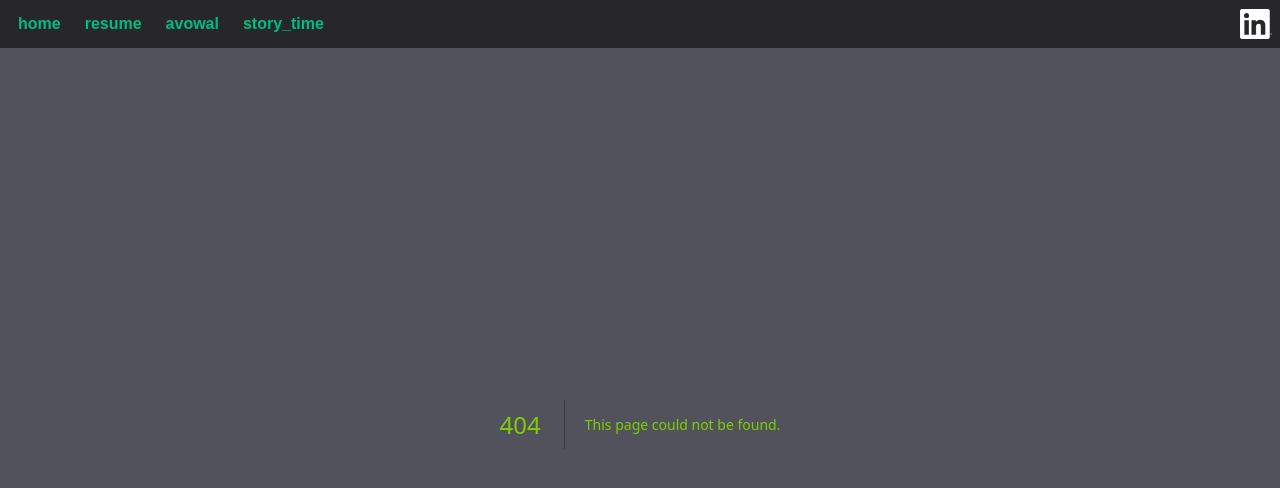
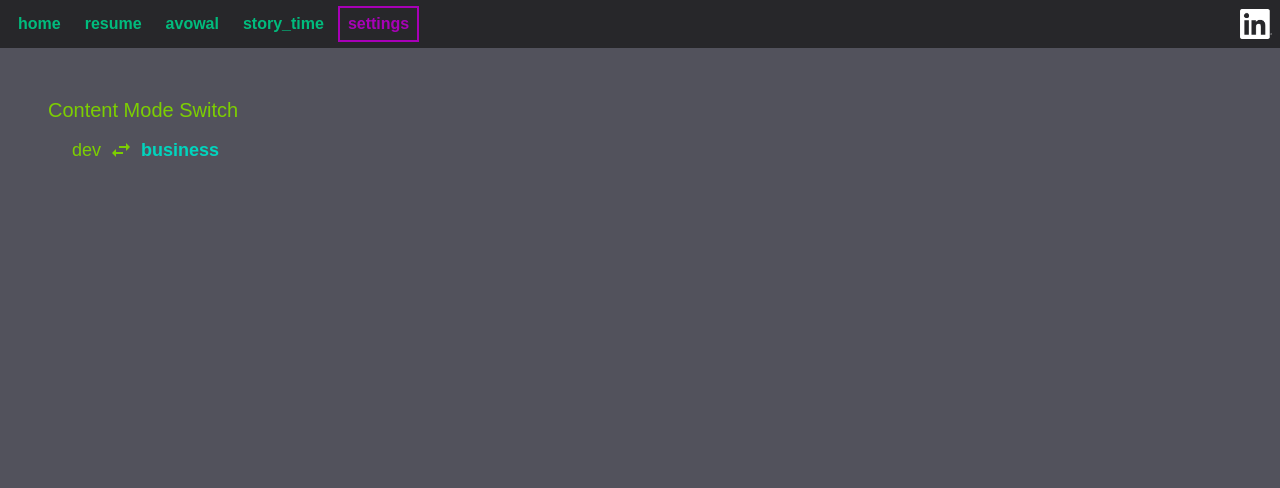
Before and after one commit to adsaines/adsaines.github.io, a Next.js app: page /settings in a window 1280 px wide. Before the commit this address had no page. Shown: the top 488 px of the page. Built offline with nearby package versions, Linux system fonts and the light colour scheme.

Commit message:
added settings page that allows for the selection of the content mode

```diff
--- /dev/null
+++ b/src/app/settings/page.tsx
@@ -0,0 +1,28 @@
+'use client'
+
+import { SettingsContext } from "@/structures/settings-context";
+import { NextPage } from "next";
+import { useContext } from "react";
+
+const Settings: NextPage = () => {
+    const {settings, updateSettings} = useContext(SettingsContext);
+
+    const flipDevMode = () => {
+        updateSettings({devMode: !settings.devMode})
+    }
+
+    return (
+        <div className="flex flex-col gap-6 p-12 justify-start">
+            <div className="flex flex-col">
+                <label className="text-xl">Content Mode Switch</label>
+                <button onClick={flipDevMode} className="text-lg flex items-center gap-2 px-6 py-2 my-1 w-fit cursor-pointer">
+                    <span data-selected={settings.devMode} className="data-[selected='true']:text-(--text-theme-secondary) data-[selected='true']:font-semibold">dev</span>
+                    <span className="material-icons">swap_horiz</span>
+                    <span data-selected={!settings.devMode} className="data-[selected='true']:text-(--text-theme-secondary) data-[selected='true']:font-semibold">business</span>
+                </button>
+            </div>
+        </div>
+    )
+}
+
+export default Settings;
--- a/src/structures/header.tsx
+++ b/src/structures/header.tsx
@@ -39,6 +39,12 @@ export const Header = ({children}: {children: React.ReactNode}) => {
                         path="stories"
                         selected={path.includes('stories')}
                         />
+                    <HeaderLink
+                        hoverText="Things that will alter the contents or flow of the pages."
+                        name="settings"
+                        path="settings"
+                        selected={path.includes('settings')}
+                        />
                 </div>
                 <div className="flex">
                     <a
```
Also changed, not shown: src/app/api/stories/route.ts (+1 -1 lines), src/app/api/stories/projections.ts (renamed from src/app/api/stories/getDevStories.ts).
